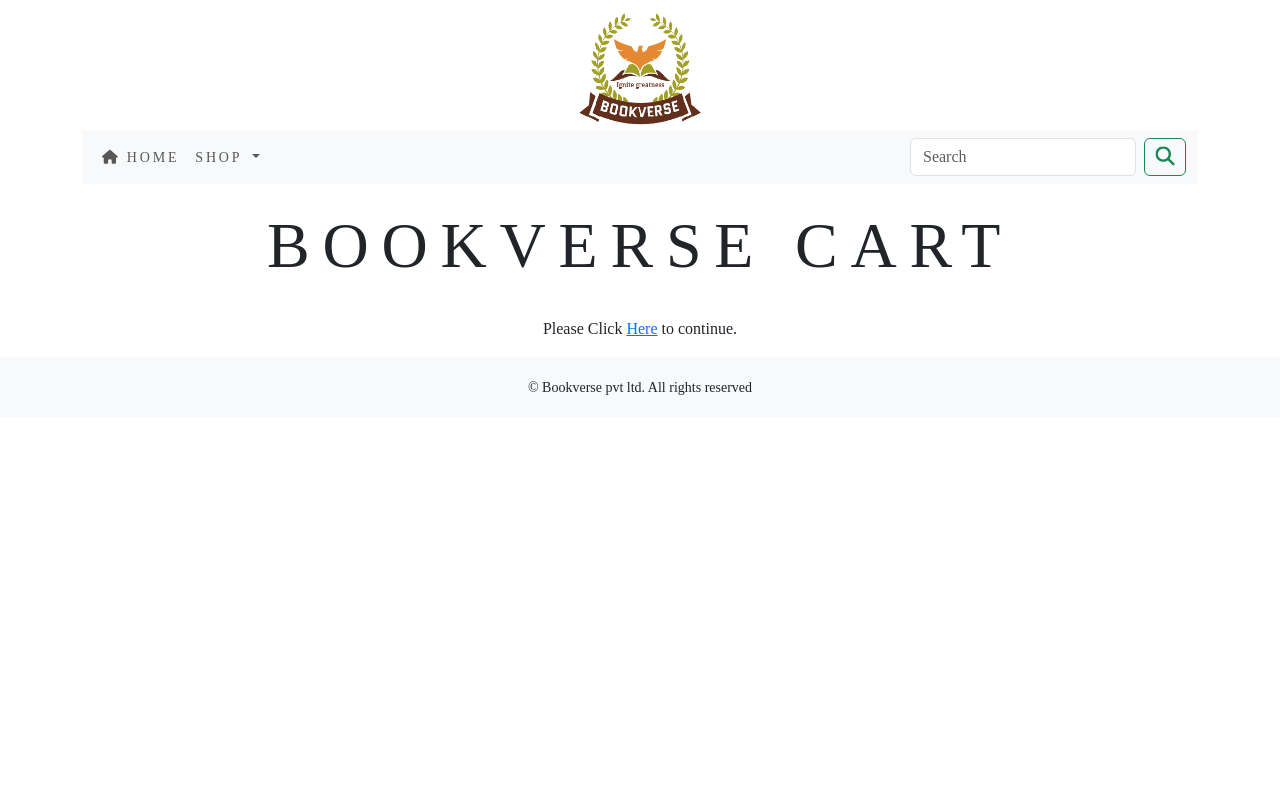
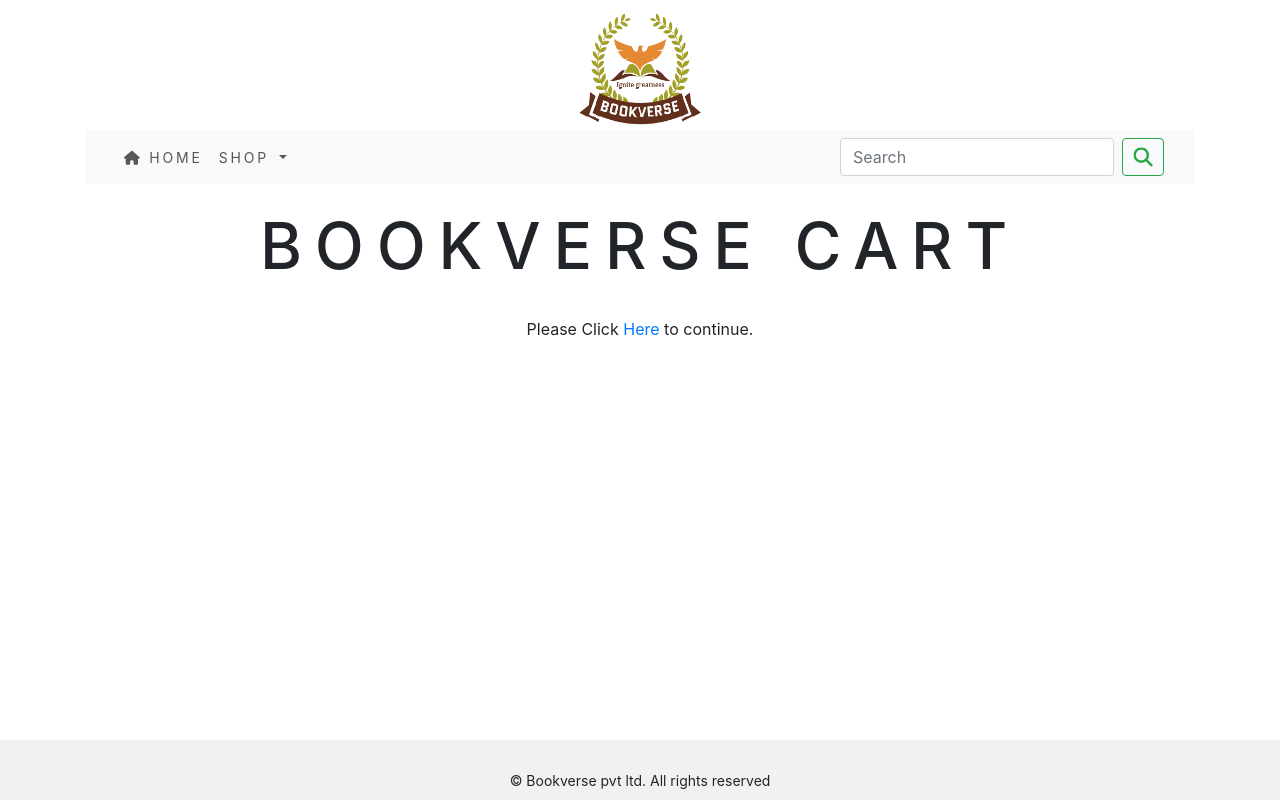
Before and after one commit to Lived8624/Book_verse, a Django app: page /cart/ in a window 1280 px wide. Run offline with Django 4.2, Linux system fonts and the light colour scheme; data comes from the database, SQL or seed files in the repository; some libraries are stand-ins or nearby versions.

Commit message:
Update footer.html
footer fixed

```diff
--- a/book_verse/templates/footer.html
+++ b/book_verse/templates/footer.html
@@ -1,3 +1,37 @@
-<div class="footer navbar-fixed-bottom my_footer">
+<!DOCTYPE html>
+<html lang="en">
+<head>
+  <meta charset="UTF-8">
+  <meta name="viewport" content="width=device-width, initial-scale=1.0">
+  <link rel="stylesheet" href="https://stackpath.bootstrapcdn.com/bootstrap/4.5.0/css/bootstrap.min.css">
+  <title>Your Website</title>
+  <style>
+    body {
+      margin: 0;
+      padding: 0;
+      height: 100vh;
+    }
+
+    .my_footer {
+      position: fixed;
+      bottom: 0;
+      width: 100%;
+      background-color: #f1f1f1;
+      padding: 10px;
+      text-align: center;
+    }
+  </style>
+</head>
+<body>
+  <!-- Your content goes here -->
+
+  <div class="footer navbar-fixed-bottom my_footer">
     <p class="text-center"> &copy; Bookverse pvt ltd. All rights reserved</p>
-</div>
+  </div>
+
+  <!-- Bootstrap JS (if needed) -->
+  <script src="https://code.jquery.com/jquery-3.5.1.slim.min.js"></script>
+  <script src="https://cdn.jsdelivr.net/npm/@popperjs/core@2.11.6/dist/umd/popper.min.js"></script>
+  <script src="https://stackpath.bootstrapcdn.com/bootstrap/4.5.0/js/bootstrap.min.js"></script>
+</body>
+</html>
```
